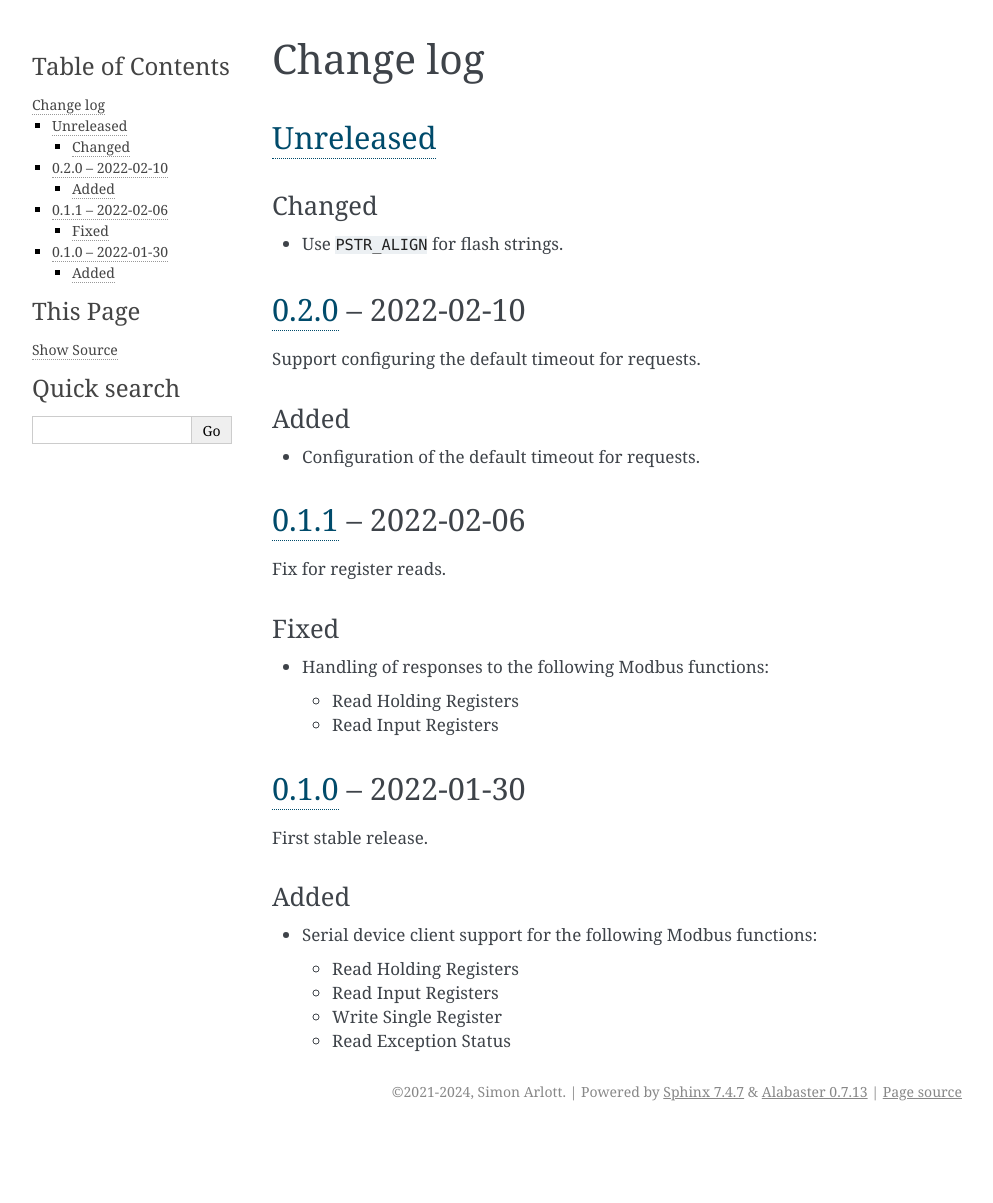
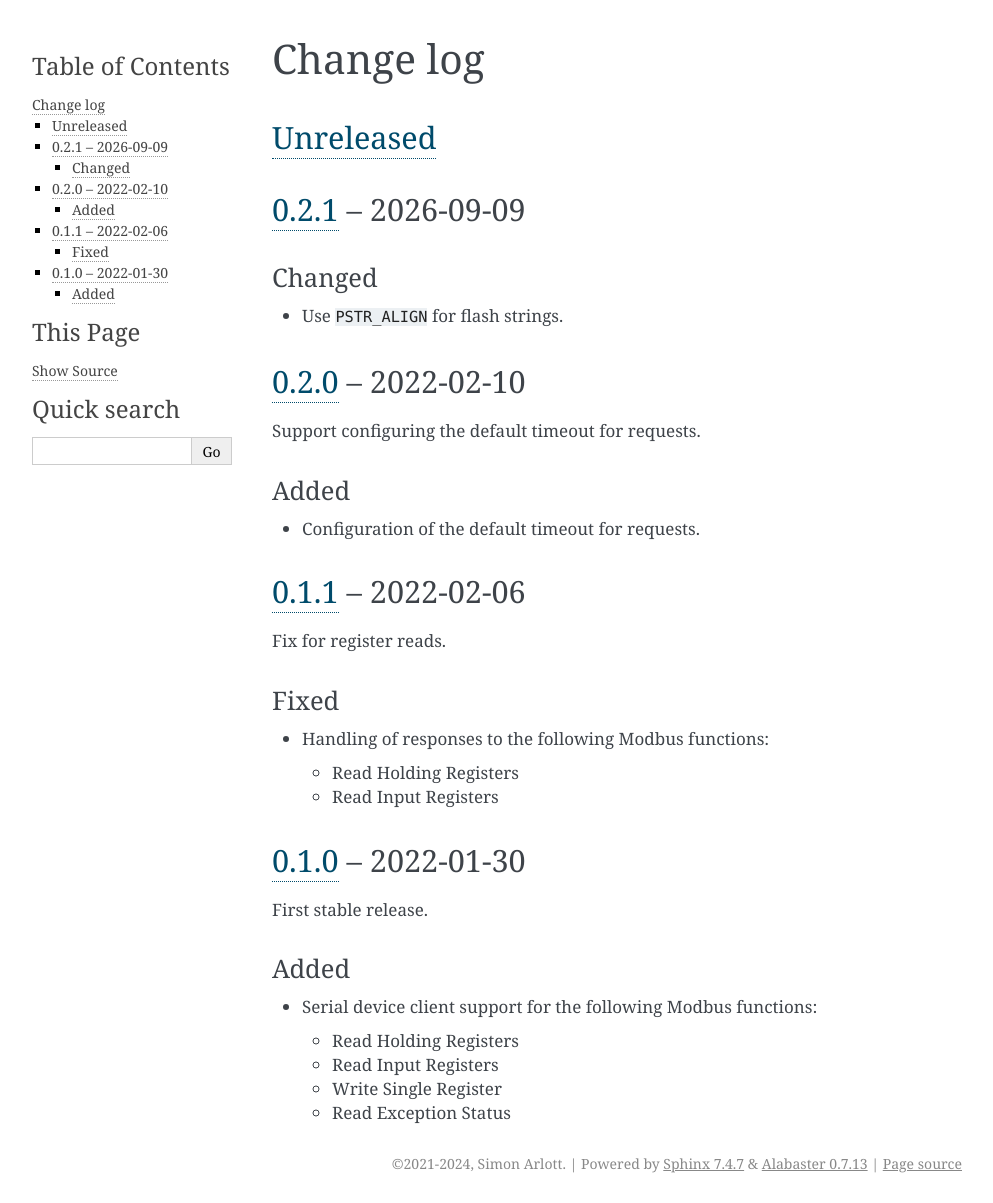
Before and after one commit to nomis/mcu-uuid-modbus, a Sphinx documentation site: the page built from docs/changelog.rst, in a window 1280 px wide. Shown: the whole page, without its empty margins (148-1141 px from the left). Built offline with Sphinx 7.4.7, drawn with Linux system fonts in a browser that asks for light colours; before the commit the page ends 1131 px from its top, so only the background shows below that.

Commit message:
Version 0.2.1

```diff
--- a/docs/changelog.rst
+++ b/docs/changelog.rst
@@ -3,6 +3,9 @@ Change log
 
 Unreleased_
 -----------
+
+0.2.1_ |--| 2026-09-09
+----------------------
 
 Changed
 ~~~~~~~
@@ -49,7 +52,8 @@ Added
 
 .. |--| unicode:: U+2013 .. EN DASH
 
-.. _Unreleased: https://github.com/nomis/mcu-uuid-modbus/compare/0.2.0...HEAD
+.. _Unreleased: https://github.com/nomis/mcu-uuid-modbus/compare/0.2.1...HEAD
+.. _0.2.1: https://github.com/nomis/mcu-uuid-modbus/compare/0.2.0...0.2.1
 .. _0.2.0: https://github.com/nomis/mcu-uuid-modbus/compare/0.1.1...0.2.0
 .. _0.1.1: https://github.com/nomis/mcu-uuid-modbus/compare/0.1.0...0.1.1
 .. _0.1.0: https://github.com/nomis/mcu-uuid-modbus/commits/0.1.0
--- a/library.json
+++ b/library.json
@@ -12,7 +12,7 @@
 		"type": "git",
 		"url": "https://github.com/nomis/mcu-uuid-modbus.git"
 	},
-	"version": "0.2.0",
+	"version": "0.2.1",
 	"license": "GPL-3.0-or-later",
 	"homepage": "https://mcu-uuid-modbus.readthedocs.io/",
 	"export": {
```
